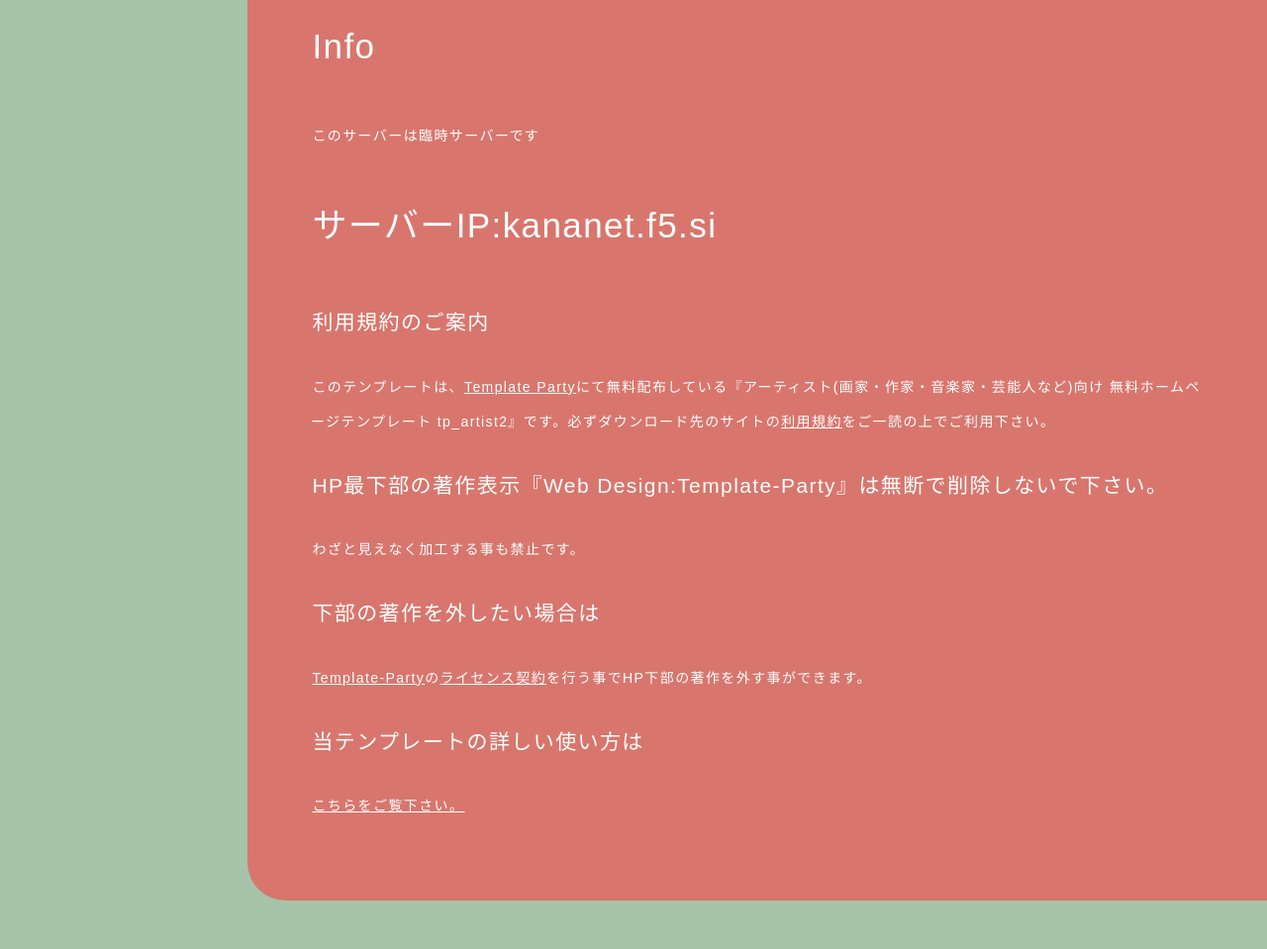
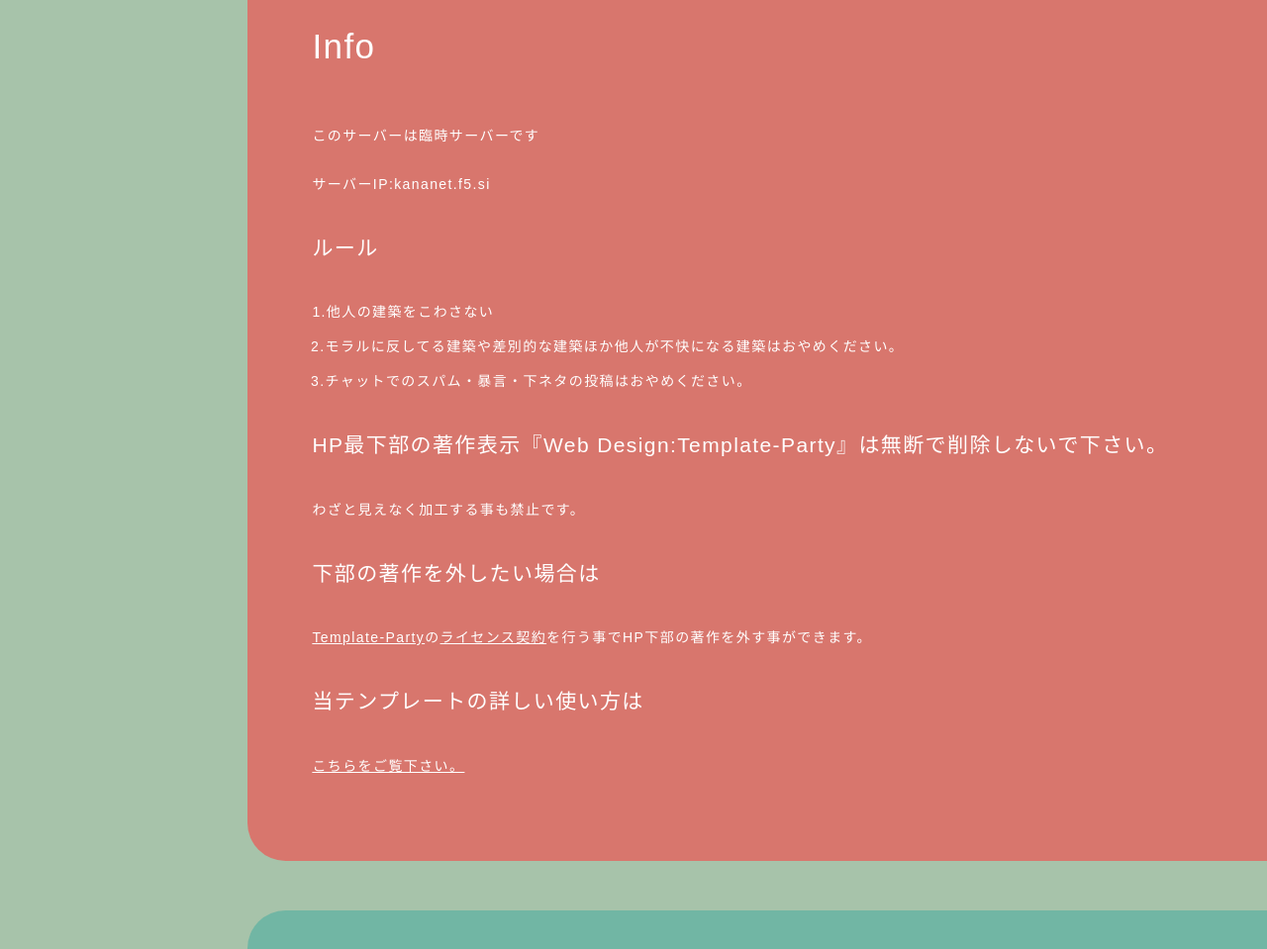
Before and after one commit to sionsorasky/kanaserver, a plain HTML site: page index.html in a window 1280 px wide. Shown: the part 890-1849 px from the top of the page at 99% size. Drawn offline with nearby package versions, Linux system fonts and the light colour scheme; a web font is replaced by a local one.

Commit message:
index.html を更新

```diff
--- a/index.html
+++ b/index.html
@@ -53,10 +53,10 @@
 <h2>Info</h2>
 <p>このサーバーは臨時サーバーです</p>
 
-<h2>サーバーIP:<font color:"red">kananet.f5.si</font></h2>
+<p>サーバーIP:<font color:"red">kananet.f5.si</font></p>
 
-<h3>利用規約のご案内</h3>
-<p>このテンプレートは、<a href="https://template-party.com/">Template Party</a>にて無料配布している『アーティスト(画家・作家・音楽家・芸能人など)向け 無料ホームページテンプレート tp_artist2』です。必ずダウンロード先のサイトの<a href="https://template-party.com/read.html">利用規約</a>をご一読の上でご利用下さい。</p>
+<h3>ルール</h3>
+<p>1.他人の建築をこわさない<br>2.モラルに反してる建築や差別的な建築ほか他人が不快になる建築はおやめください。<br>3.チャットでのスパム・暴言・下ネタの投稿はおやめください。</p>
 <h3>HP最下部の著作表示『Web Design:Template-Party』は無断で削除しないで下さい。</h3>
 <p>わざと見えなく加工する事も禁止です。</p>
 <h3>下部の著作を外したい場合は</h3>
```
